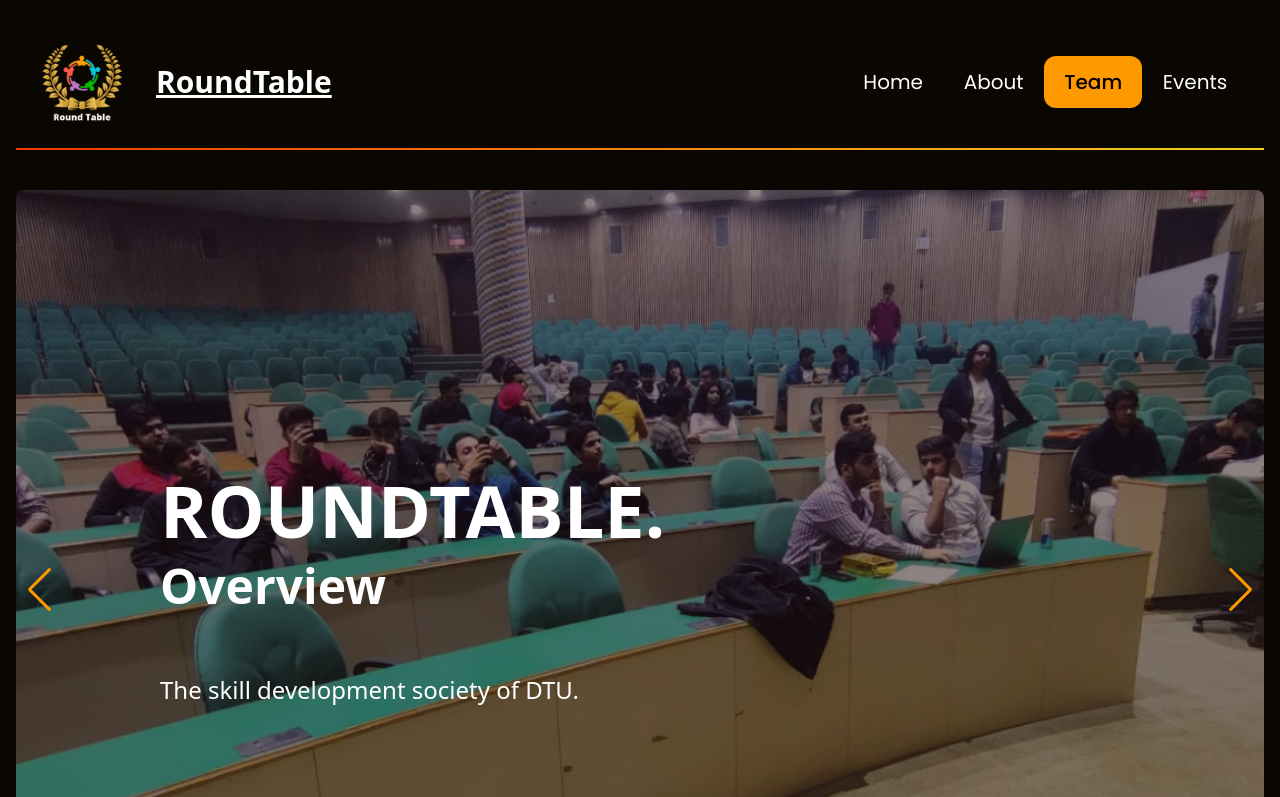
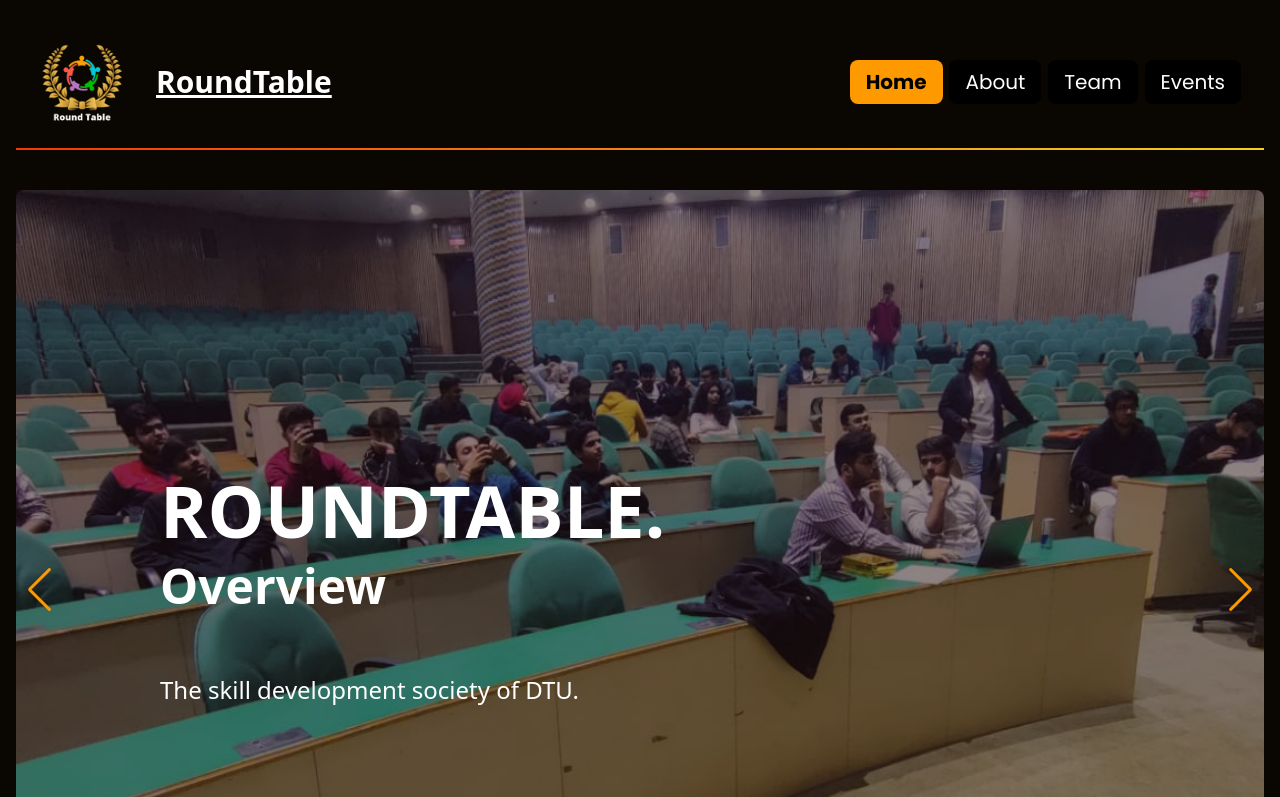
Before and after one commit to RoundTableDTU/Official-Website, a Next.js app: page / in a window 1280 px wide. Shown: the top 797 px of the page. Built offline with nearby package versions, Linux system fonts and the light colour scheme.

Commit message:
added active NavLink

```diff
--- a/components/Carousel/index.tsx
+++ b/components/Carousel/index.tsx
@@ -45,7 +45,7 @@ const Carousel = (props: Props) => {
           loop={true}
           centeredSlides={true}
           autoplay={{
-            delay: 300000000,
+            delay: 6000,
             disableOnInteraction: false,
           }}
           pagination={{
--- a/components/CarouselNew/index.tsx
+++ /dev/null
@@ -1,105 +0,0 @@
-import React, { useEffect, useState } from "react";
-
-type Props = {};
-
-const slides = [
-  `/assets/images/carouselImages/1.jpg`,
-  `/assets/images/carouselImages/2.jpg`,
-  `/assets/images/carouselImages/3.jpg`,
-];
-
-const renderCarouselSlides = () => {
-  const [slideIndex, setSlideIndex] = useState(0);
-
-  return slides.map((slide, index) => {
-    return (
-      <div
-        key={index}
-        id={`slide${index + 1}`}
-        style={{ backgroundImage: `url(${slide})` }}
-        className="carousel-item relative w-full overflow-hidden"
-      >
-        {/* <img src={slide} className=" w-[50rem] md:w-full" /> */}
-        <div className="absolute flex justify-between transform -translate-y-1/2 left-5 right-5 top-1/2">
-          <a
-            href={
-              slideIndex === 0
-                ? `#slide${slides.length}`
-                : `#slide${slideIndex}`
-            }
-            className="btn btn-circle"
-            onClick={() => setSlideIndex(index)}
-          >
-            ❮
-          </a>
-          <a
-            href={
-              slideIndex === slides.length - 1
-                ? `#slide${1}`
-                : `#slide${slideIndex + 2}`
-            }
-            className="btn btn-circle"
-            onClick={() => setSlideIndex(index)}
-          >
-            ❯
-          </a>
-        </div>
-      </div>
-    );
-  });
-};
-
-const CarouselNew = (props: Props) => {
-  return (
-    <div className="carousel w-full h-[90%] md:h-full">
-      {renderCarouselSlides()}
-    </div>
-  );
-};
-
-export default CarouselNew;
-
-/* <div id="slide1" className="carousel-item relative w-full">
-        <img src="https://placeimg.com/800/200/arch" className="w-full" />
-        <div className="absolute flex justify-between transform -translate-y-1/2 left-5 right-5 top-1/2">
-          <a href="#slide4" className="btn btn-circle">
-            ❮
-          </a>
-          <a href="#slide2" className="btn btn-circle">
-            ❯
-          </a>
-        </div>
-      </div>
-      <div id="slide2" className="carousel-item relative w-full">
-        <img src="https://placeimg.com/800/200/arch" className="w-full" />
-        <div className="absolute flex justify-between transform -translate-y-1/2 left-5 right-5 top-1/2">
-          <a href="#slide1" className="btn btn-circle">
-            ❮
-          </a>
-          <a href="#slide3" className="btn btn-circle">
-            ❯
-          </a>
-        </div>
-      </div>
-      <div id="slide3" className="carousel-item relative w-full">
-        <img src="https://placeimg.com/800/200/arch" className="w-full" />
-        <div className="absolute flex justify-between transform -translate-y-1/2 left-5 right-5 top-1/2">
-          <a href="#slide2" className="btn btn-circle">
-            ❮
-          </a>
-          <a href="#slide4" className="btn btn-circle">
-            ❯
-          </a>
-        </div>
-      </div>
-      <div id="slide4" className="carousel-item relative w-full">
-        <img src="https://placeimg.com/800/200/arch" className="w-full" />
-        <div className="absolute flex justify-between transform -translate-y-1/2 left-5 right-5 top-1/2">
-          <a href="#slide3" className="btn btn-circle">
-            ❮
-          </a>
-          <a href="#slide1" className="btn btn-circle">
-            ❯
-          </a>
-        </div>
-      </div>*/
--- /dev/null
+++ b/components/Navbar/ActiveLink.tsx
@@ -0,0 +1,33 @@
+import React from "react";
+import { useRouter } from "next/router";
+
+type Props = {};
+
+function ActiveLink({ children, href }) {
+  const router = useRouter();
+  const style = {
+    textDecoration: "none",
+    margin: 0,
+    padding: 0,
+    color: router.asPath === href ? "black" : "white",
+    backgroundColor: router.asPath === href ? "#FF9900" : "black",
+    fontWeight: router.asPath === href ? "bold" : "normal",
+    borderRadius: "0.5rem",
+    paddingTop: "0.5rem",
+    paddingBottom: "0.5rem",
+    paddingLeft: "1rem",
+    paddingRight: "1rem",
+  };
+
+  const handleClick = (e: any) => {
+    e.preventDefault();
+    router.push(href);
+  };
+
+  return (
+    <a href={href} onClick={handleClick} style={style}>
+      {children}
+    </a>
+  );
+}
+export default ActiveLink;
--- a/components/Navbar/index.tsx
+++ b/components/Navbar/index.tsx
@@ -1,6 +1,6 @@
 import Image from "next/image";
-import Link from "next/link";
 import React from "react";
+import ActiveLink from "./ActiveLink";
 
 type Props = {};
 
@@ -16,15 +16,13 @@ const Navbar = (props: Props) => {
             alt="round table logo png"
           />
         </div>
-        <h1 className="text-2xl md:text-3xl underline font-bold">
-          RoundTable
-        </h1>
+        <h1 className="text-2xl md:text-3xl underline font-bold">RoundTable</h1>
       </div>
       <div className="w-full md:w-1/3 flex justify-evenly text-xl p-4 font-poppins font-normal md:p-0">
-        <Link className="py-3 px-5" href='/'>Home</Link>
-        <Link className="   py-3 px-5" href={"/about"}>About</Link>
-        <Link className="active-page py-3 px-5" href={"/team"}>Team</Link>
-        <Link className=" py-3 px-5" href={"/events"}>Events</Link>
+        <ActiveLink href="/">Home</ActiveLink>
+        <ActiveLink href={"/about"}>About</ActiveLink>
+        <ActiveLink href={"/team"}>Team</ActiveLink>
+        <ActiveLink href={"/events"}>Events</ActiveLink>
       </div>
     </div>
   );
--- a/styles/globals.css
+++ b/styles/globals.css
@@ -119,10 +119,13 @@
 									   color-stop(0.86, rgba(124, 45, 18, 0.8)));
 }
 
-.active-page{
-    background-color: #FF9900;
-    /* linear-gradient(#a97102, #9d390e); */
-    @apply rounded-xl text-black font-[500];
+@layer base{
+    .active-page{
+        background-color: #FF9900;
+        /* linear-gradient(#a97102, #9d390e); */
+        @apply rounded-xl text-black font-[500];
+}
+
 }
 
 .main-navbar{
```
